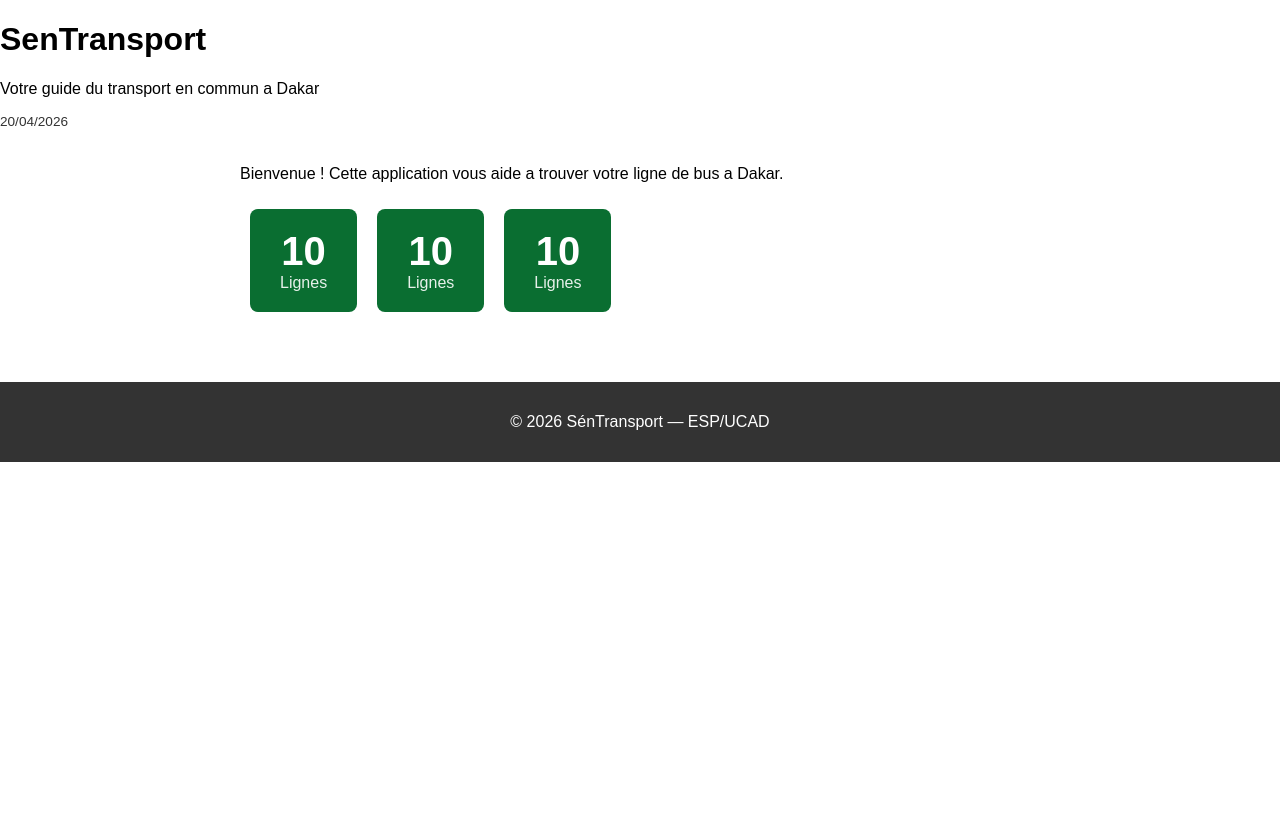
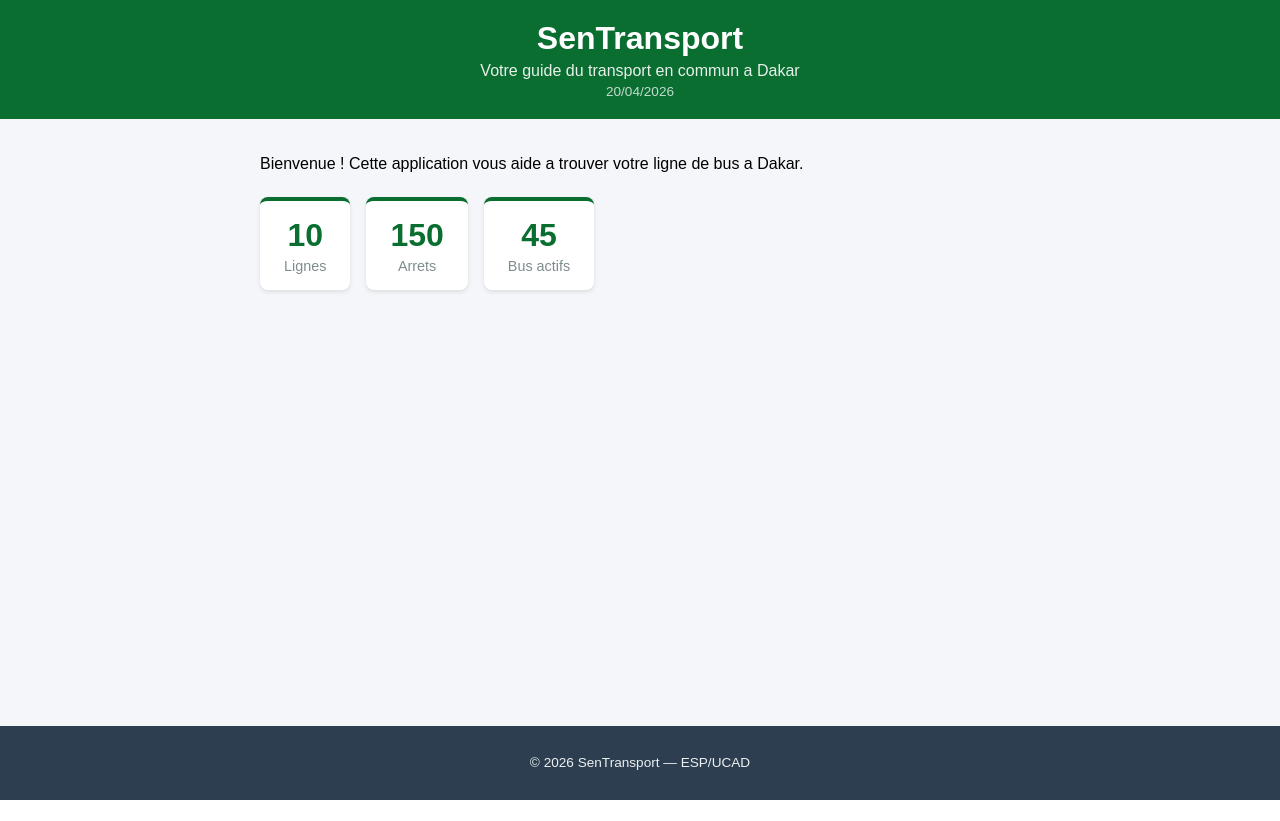
Before and after one commit to NdeyeMaguette-D/sentransport-, a React (Create React App) app: page / in a window 1280 px wide. After the commit the page ends 800 px from the top, so only its background shows below. Built offline with nearby package versions, Linux system fonts and the light colour scheme.

Commit message:
Setup initial SenTransport avec Header

```diff
--- a/src/App.css
+++ b/src/App.css
@@ -1,10 +1,32 @@
 .App {
   font-family: Arial, sans-serif;
   min-height: 100vh;
+  background-color: #f5f6fa;
+  display: flex;
+  flex-direction: column;
 }
 
 .contenu {
   padding: 20px;
   max-width: 800px;
   margin: 0 auto;
+  width: 100%;
+  box-sizing: border-box;
+  flex: 1;
 }
+
+.stats-container {
+  display: flex;
+  gap: 16px;
+  margin-top: 24px;
+  flex-wrap: wrap;
+}
+
+@media (max-width: 600px) {
+  .contenu {
+    padding: 12px;
+  }
+  .stats-container {
+    flex-direction: column;
+  }
+}
--- a/src/App.js
+++ b/src/App.js
@@ -10,10 +10,10 @@ function App() {
       <main className="contenu">
         <p>Bienvenue ! Cette application vous aide a trouver
         votre ligne de bus a Dakar.</p>
-        <div className="stats">
-          <Statistique />
-          <Statistique />
-          <Statistique />
+        <div className="stats-container">
+          <Statistique chiffre="10" libelle="Lignes" />
+          <Statistique chiffre="150" libelle="Arrets" />
+          <Statistique chiffre="45" libelle="Bus actifs" />
         </div>
       </main>
       <Footer />
--- a/src/Footer.css
+++ b/src/Footer.css
@@ -1,7 +1,8 @@
 .footer {
-  background-color: #333;
-  color: white;
+  background-color: #2c3e50;
+  color: #ecf0f1;
   text-align: center;
-  padding: 15px;
+  padding: 16px;
   margin-top: 40px;
+  font-size: 0.85rem;
 }
--- a/src/Footer.js
+++ b/src/Footer.js
@@ -3,7 +3,7 @@ import './Footer.css';
 function Footer() {
   return (
     <footer className="footer">
-      <p>© 2026 SénTransport — ESP/UCAD</p>
+      <p>&copy; 2026 SenTransport &mdash; ESP/UCAD</p>
     </footer>
   );
 }
--- a/src/Header.css
+++ b/src/Header.css
@@ -1,5 +1,23 @@
+.header {
+  background-color: #0a6e31;
+  color: white;
+  padding: 20px;
+  text-align: center;
+}
+
+.header-titre {
+  margin: 0;
+  font-size: 2rem;
+}
+
+.header-soustitre {
+  margin: 5px 0 0 0;
+  font-size: 1rem;
+  opacity: 0.9;
+}
+
 .header-date {
-  margin: 5px 0 0 0;
+  margin: 4px 0 0 0;
   font-size: 0.85rem;
-  opacity: 0.8;
+  opacity: 0.75;
 }
--- a/src/Statistique.css
+++ b/src/Statistique.css
@@ -1,21 +1,22 @@
 .statistique {
-  display: inline-block;
-  background-color: #0a6e31;
-  color: white;
-  padding: 20px 30px;
-  margin: 10px;
+  display: flex;
+  flex-direction: column;
+  align-items: center;
+  background-color: #ffffff;
   border-radius: 8px;
-  text-align: center;
+  padding: 16px 24px;
+  box-shadow: 0 2px 4px rgba(0, 0, 0, 0.1);
+  border-top: 4px solid #0a6e31;
 }
 
-.stat-nombre {
-  display: block;
-  font-size: 2.5rem;
+.statistique-chiffre {
+  font-size: 2rem;
   font-weight: bold;
+  color: #0a6e31;
 }
 
-.stat-label {
-  display: block;
-  font-size: 1rem;
-  opacity: 0.9;
+.statistique-libelle {
+  font-size: 0.9rem;
+  color: #7f8c8d;
+  margin-top: 4px;
 }
--- a/src/Statistique.js
+++ b/src/Statistique.js
@@ -1,10 +1,10 @@
 import './Statistique.css';
 
-function Statistique() {
+function Statistique({ chiffre, libelle }) {
   return (
     <div className="statistique">
-      <span className="stat-nombre">10</span>
-      <span className="stat-label">Lignes</span>
+      <span className="statistique-chiffre">{chiffre}</span>
+      <span className="statistique-libelle">{libelle}</span>
     </div>
   );
 }
```
